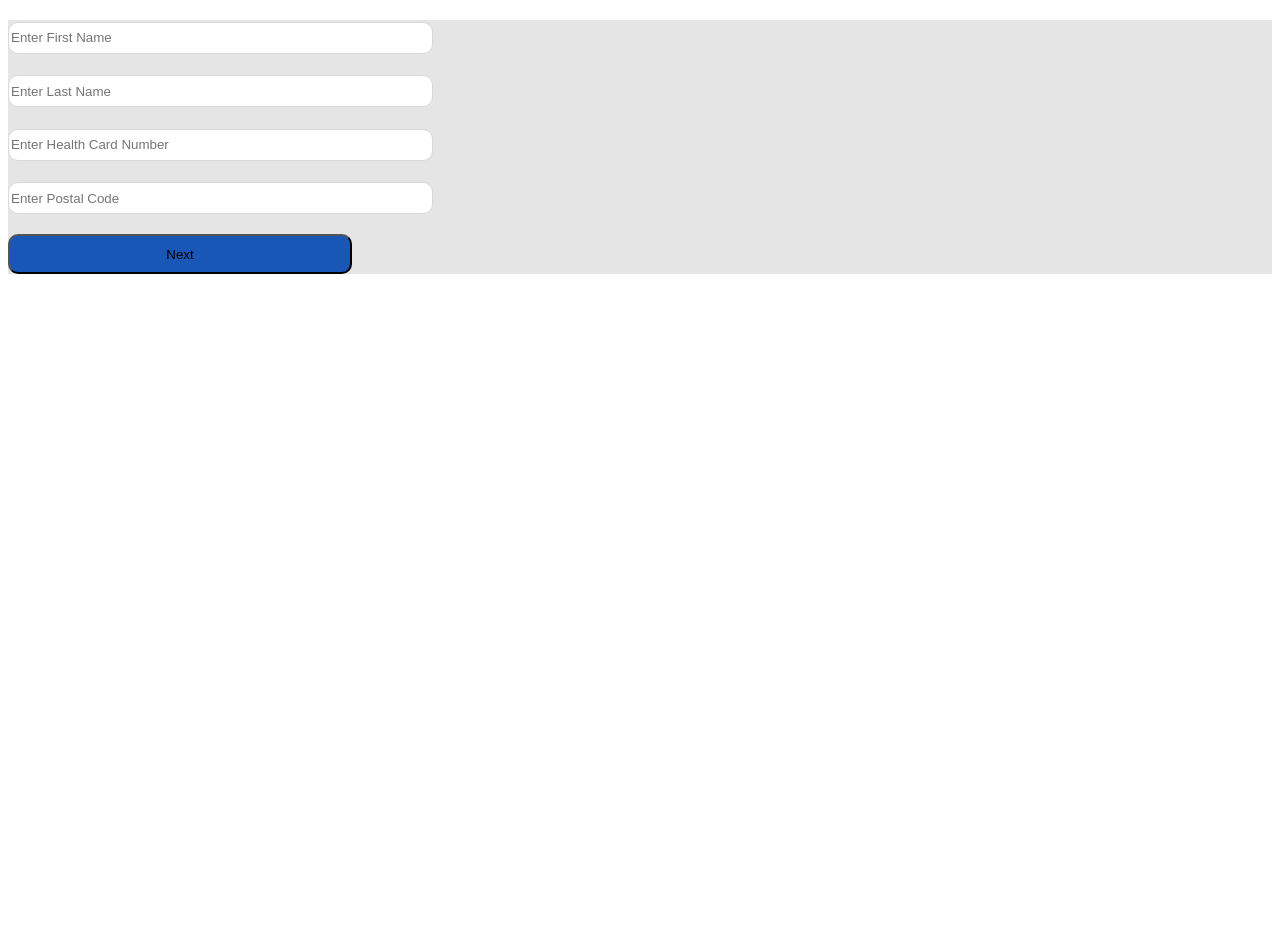
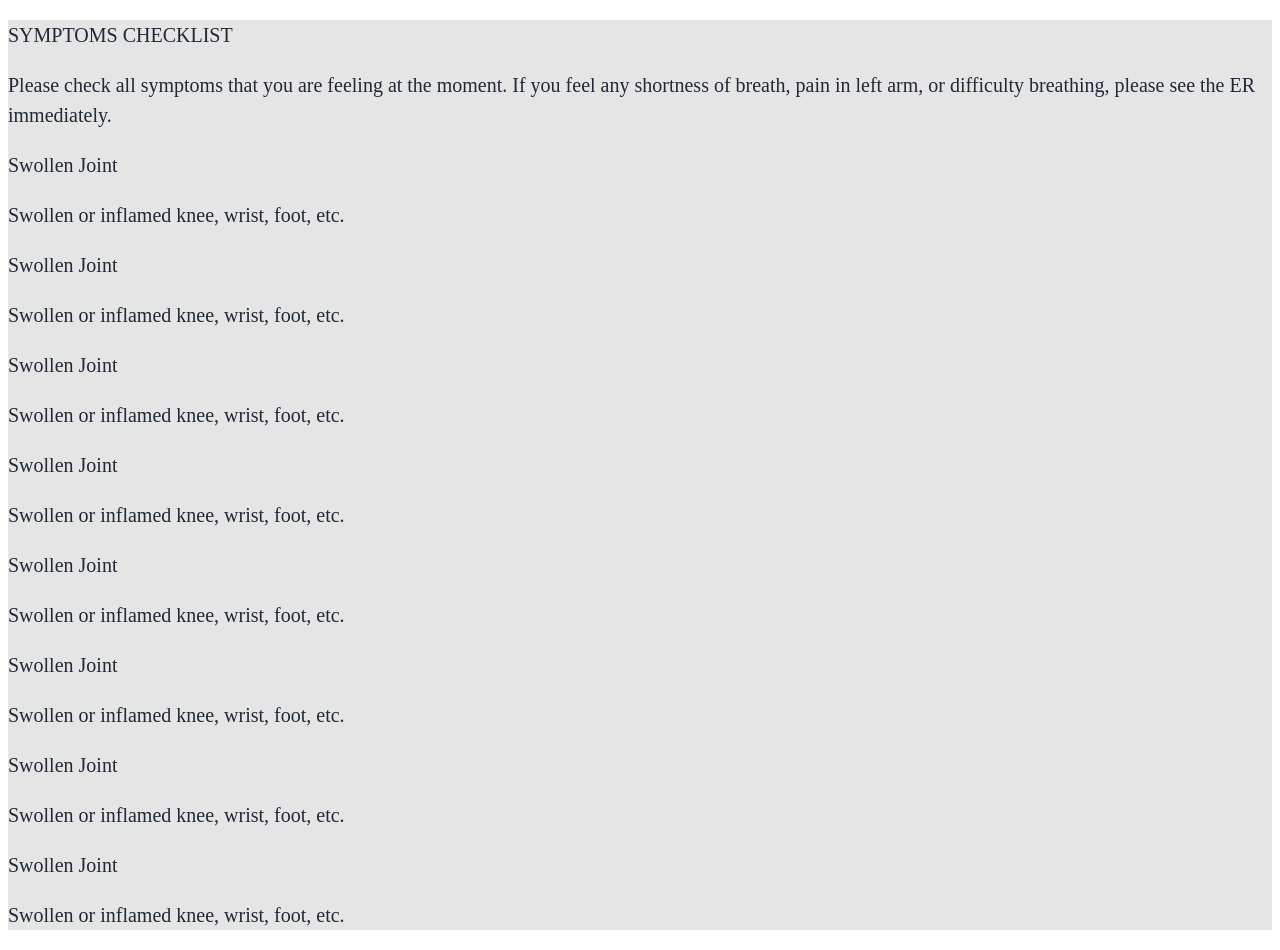
Before and after one commit to sayakmaity/htn1, a website with bundled scripts: page symptomsForm.html in a window 1280 px wide. Before the commit the page ends 800 px from the top, so only its background shows below. Built offline with nearby package versions, Linux system fonts and the light colour scheme.

Commit message:
second page setup

```diff
--- a/style.css
+++ b/style.css
@@ -1,10 +1,14 @@
 #welcome {
     color: blue;
+    /* align-items: center;
+    text-align: center; */
 }
 
 #container {
     background: #E5E5E5;
 }
+
+
 
 p {
     font-family: 'Nunito';
@@ -32,6 +36,8 @@ p {
     top: 682px; */
     background: #1857B6;
     border-radius: 10px;
+    align-items: center;
+    text-align: center;
 }
 
 #rectangle {
--- /dev/null
+++ b/style2.css
@@ -0,0 +1,36 @@
+#symptoms {
+    position: absolute;
+    width: 1009px;
+    height: 42px;
+    left: 215px;
+    top: 128px;
+
+    font-family: 'Nunito';
+    font-style: normal;
+    font-weight: 700;
+    font-size: 24px;
+    line-height: 150%;
+    /* or 36px */
+    display: flex;
+    align-items: center;
+    text-align: center;
+
+    color: #1857B6;
+
+}
+
+.flexy {
+    display: flex;
+    flex-direction: column;
+    justify-content: center;
+    align-items: flex-start;
+    padding: 0px;
+    gap: 8px;
+
+    position: absolute;
+    width: 977px;
+    height: 104px;
+    left: 231px;
+    top: 210px;
+    background: #FFFFFF;
+}
--- a/symptomsForm.html
+++ b/symptomsForm.html
@@ -1,6 +1,5 @@
 <!DOCTYPE html>
 <html>
-
 <head>
     <title>Form</title>
     <link type="text/css" rel="stylesheet" href="style.css" />
@@ -10,13 +9,32 @@
 
 <body>
     <div id="container">
-        <form id = 'general'>
-            <p><input type="text" class="box" value="" id="first" placeholder="Enter First Name" /></p>
-            <p><input type="text" class="box" value="" id="last" placeholder="Enter Last Name" /></p>
-            <p><input type="text" class="box" value="" id="healthCard" placeholder="Enter Health Card Number" /></p>
-            <p><input type="text" class="box" value="" id="postal" placeholder="Enter Postal Code" /></p>
-            <p style="text-align:left"><input type="submit" onclick="nextPage()" value="Next" id="next" /></p>
-        </form>
+        <p id="symptoms">SYMPTOMS CHECKLIST</p>
+        <p>Please check all symptoms that you are feeling at the moment. If you feel any shortness of breath, pain in left arm, or difficulty breathing, please see the ER immediately.</p>
+
+        <p>Swollen Joint</p>
+        <p>Swollen or inflamed knee, wrist, foot, etc.</p>
+
+        <p>Swollen Joint</p>
+        <p>Swollen or inflamed knee, wrist, foot, etc.</p>
+
+        <p>Swollen Joint</p>
+        <p>Swollen or inflamed knee, wrist, foot, etc.</p>
+
+        <p>Swollen Joint</p>
+        <p>Swollen or inflamed knee, wrist, foot, etc.</p>
+
+        <p>Swollen Joint</p>
+        <p>Swollen or inflamed knee, wrist, foot, etc.</p>
+
+        <p>Swollen Joint</p>
+        <p>Swollen or inflamed knee, wrist, foot, etc.</p>
+
+        <p>Swollen Joint</p>
+        <p>Swollen or inflamed knee, wrist, foot, etc.</p>
+
+        <p>Swollen Joint</p>
+        <p>Swollen or inflamed knee, wrist, foot, etc.</p>
     </div>
     <script type="text/javascript" src="script.js"></script>
 </body>
```
Also changed, not shown: form.html (+6 -5 lines).
